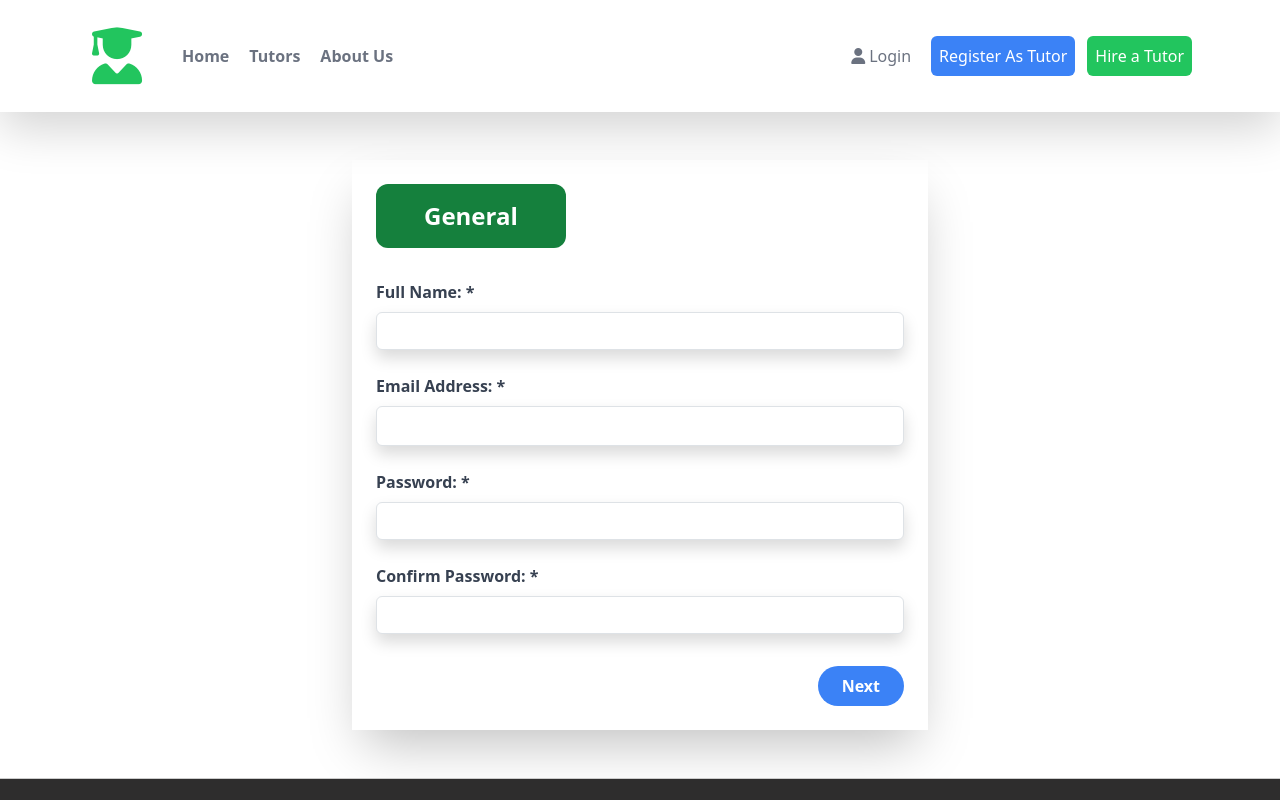
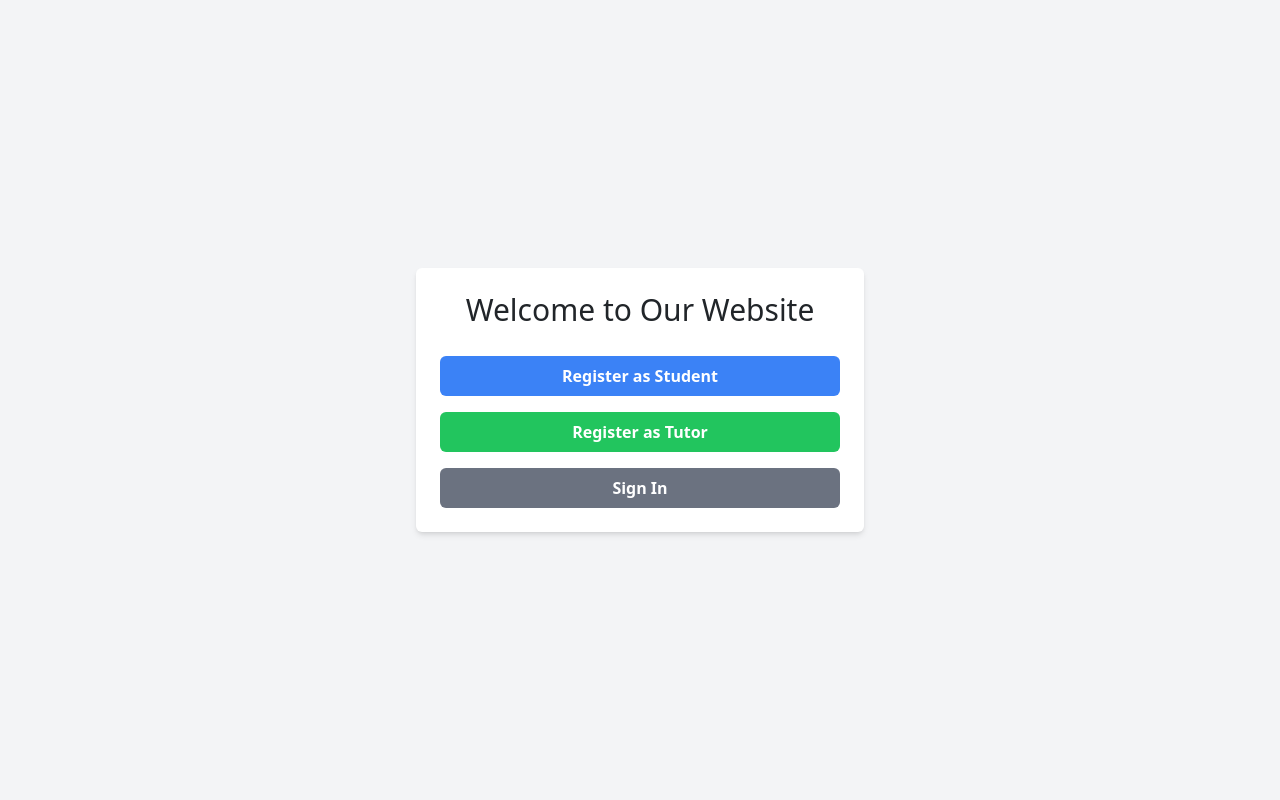
Before and after one commit to manan-Abdul1/tutor-hiring-project, a React (Create React App) app in the folder frontend/: page /registertutor in a window 1280 px wide. Shown: the top 800 px of the page. Built offline with nearby package versions, Linux system fonts and the light colour scheme.

Commit message:
Setting The Login and Registration page

```diff
--- a/frontend/src/App.js
+++ b/frontend/src/App.js
@@ -12,17 +12,18 @@ import Login from "./pages/Login/Login";
 function App() {
   return (
     <>
-      <Header/>
+      {/* <Header/> */}
+      <MainPageRegister/>
       <Routes>
-      <Route path="/" exact element={<Homepage/>}/>
+      <Route path="/home" exact element={<Homepage/>}/>
       <Route path="/tutors" element={<MainPageTutors/>}/>
       <Route path="/faq" element={<Faq/>}/>
       <Route path="/about" element={<Aboutus/>}/>
       <Route path="/viewprofile" element={<ViewProfile/>}/>
-      <Route path="/registertutor" element={<MainPageRegister/>}/>
+      {/* <Route path="/" element={<MainPageRegister/>}/> */}
       <Route path="/login" element={<Login/>}/>
       </Routes>
-      <Footer/>
+      {/* <Footer/> */}
     </>
   );
 }
--- /dev/null
+++ b/frontend/src/pages/Register/Form.js
@@ -0,0 +1,68 @@
+import React, { useState } from "react";
+import RegisterTutor from "./RegisterTutor"; // Import your RegisterTutor component
+import Login from "../Login/Login";
+import RegisterStudent from "./RegisterStudent";
+
+function Form() {
+  const [showRegistration, setShowRegistration] = useState(false);
+  const [showSignIn, setShowSignIn] = useState(false);
+  const [registerType, setRegisterType] = useState(null);
+
+  const handleRegisterClick = (type) => {
+    setShowRegistration(true);
+    setShowSignIn(false);
+    setRegisterType(type);
+  };
+
+  const handleSignInClick = () => {
+    setShowRegistration(false);
+    setShowSignIn(true);
+  };
+
+  return (
+    <>
+      {(!showRegistration && !showSignIn) && (
+        <div className="homepage min-h-screen bg-gray-100 flex items-center justify-center">
+          <div className="max-w-md w-full bg-white mx-auto p-6 rounded shadow-md">
+            <h1 className="text-3xl text-center mb-7">Welcome to Our Website</h1>
+            <div className="flex flex-col space-y-4">
+              <button
+                className="bg-blue-500 hover:bg-blue-700 text-white font-bold py-2 px-4 rounded"
+                onClick={() => handleRegisterClick("student")}
+              >
+                Register as Student
+              </button>
+              <button
+                className="bg-green-500 font-bold hover:bg-green-600 text-white py-2 px-4 rounded"
+                onClick={() => handleRegisterClick("tutor")}
+              >
+                Register as Tutor
+              </button>
+              <button
+                className="bg-gray-500 font-bold hover:bg-gray-600 text-white py-2 px-4 rounded"
+                onClick={handleSignInClick}
+              >
+                Sign In
+              </button>
+            </div>
+          </div>
+        </div>
+      )}
+      {showRegistration && registerType === "tutor" && (
+            <RegisterTutor />
+      )}
+      {showRegistration && registerType !== "tutor" && (
+        <div className="min-h-screen flex items-center justify-center">
+          <div className="max-w-md w-full mx-auto p-6 rounded shadow-2xl">
+            <RegisterStudent/>
+          </div>
+        </div>
+      )}
+      {showSignIn && (
+          <Login/>
+      )}
+    </>
+  );
+}
+
+export default Form;
--- a/frontend/src/pages/Register/MainPageRegister.js
+++ b/frontend/src/pages/Register/MainPageRegister.js
@@ -1,10 +1,11 @@
 import React from 'react'
 import RegisterTutor from './RegisterTutor'
+import Form from './Form'
 
 export default function MainPageRegister() {
   return (
     <>
-        <RegisterTutor/>
+        <Form/>
     </>
   )
 }
--- /dev/null
+++ b/frontend/src/pages/Register/RegisterStudent.js
@@ -0,0 +1,60 @@
+import React from 'react'
+
+function RegisterStudent() {
+  return (
+    <>
+     <h2 className="text-3xl  font-bold mb-4">Register as Student</h2>
+       <form>
+        <div className="mb-4">
+          <label className="block text-gray-700 text-sm font-bold mb-2" htmlFor="name">
+            Name*
+          </label>
+          <input
+            className="appearance-none border rounded w-full py-2 px-3 text-gray-700 leading-tight focus:outline-none focus:shadow-outline"
+            id="name"
+            type="text"
+            placeholder="Enter your name"
+            required
+            autoComplete='off'
+          />
+        </div>
+        <div className="mb-4">
+          <label className="block text-gray-700 text-sm font-bold mb-2" htmlFor="email" required>
+            Email*
+          </label>
+          <input
+            className="appearance-none border rounded w-full py-2 px-3 text-gray-700 leading-tight focus:outline-none focus:shadow-outline"
+            id="email"
+            type="email"
+            placeholder="Enter your email"
+            required
+            autoComplete='off'
+          />
+        </div>
+        <div className="mb-4">
+          <label className="block text-gray-700 text-sm font-bold mb-2" htmlFor="password">
+            Password*
+          </label>
+          <input
+            className="appearance-none border rounded w-full py-2 px-3 text-gray-700 leading-tight focus:outline-none focus:shadow-outline"
+            id="password"
+            type="password"
+            placeholder="Enter your password"
+            required
+            autoComplete='off'
+          />
+        </div>
+        <div className="flex items-center justify-between">
+          <button
+            className="bg-blue-500 ml-auto mt-2 text-right hover:bg-blue-700 text-white font-bold py-2 px-4 rounded focus:outline-none focus:shadow-outline"
+            type="submit"
+          >
+            Register
+          </button>
+        </div>
+      </form>
+    </>
+  )
+}
+
+export default RegisterStudent
```
